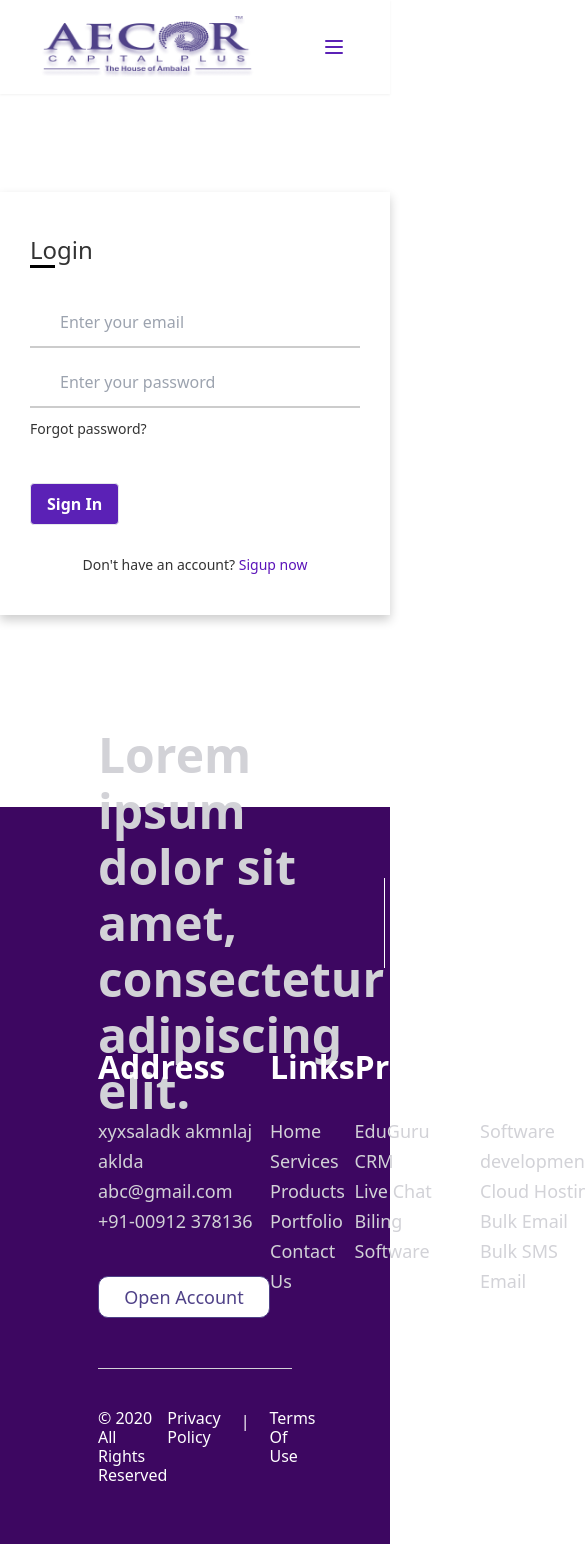
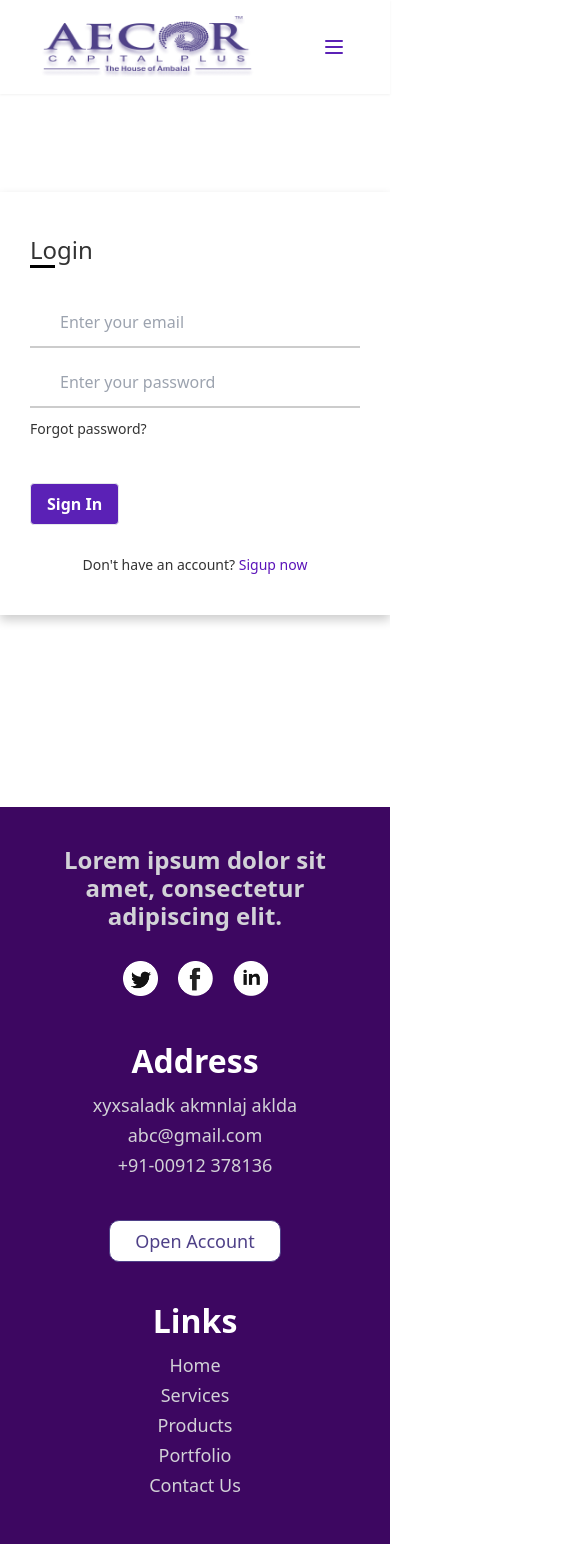
Before and after one commit to ashishmishra-bit/aecor, a Next.js app: page /signup in a window 390 px wide. Shown: the top 1544 px of the page, 585 px wide, since content can reach past the window. Built offline with nearby package versions, Linux system fonts and the light colour scheme.

Commit message:
mobile view fix

```diff
--- a/components/Footer/Footer.js
+++ b/components/Footer/Footer.js
@@ -6,14 +6,14 @@ const Footer = () => {
     <div className={foot.footer}>
         <div className={foot.sectionOne}>
             <div className={foot.title}>Lorem ipsum dolor sit amet, consectetur adipiscing elit.</div>
-            <div className="flex items-center justify-center ml-10">
-                <div className="ml-6">
+            <div className="flex items-center justify-center mt-7 lg:ml-10">
+                <div className="lg:ml-6">
                     <Image src="/img/Twitter.png" width="35px" height="35px" />
                 </div>
-                <div className="ml-6">
+                <div className="ml-5 lg:ml-6">
                     <Image src="/img/Facebook.png" width="35px" height="35px" />
                 </div>
-                <div className="ml-6">
+                <div className="ml-5 lg:ml-6">
                     <Image src="/img/Linkedin.png" width="35px" height="35px" />
                 </div>
             </div>
--- a/components/Footer/Footer.module.css
+++ b/components/Footer/Footer.module.css
@@ -1,5 +1,6 @@
 .footer{
     padding: 71px 98px 40px 98px;
+    /* width: 100%; */
     background-color: #3d0761;
 }
 .sectionOne{
@@ -47,6 +48,28 @@
     color:#D2D2D7;
     text-align: left;
 }
+.button{
+    width: 172px;
+    margin-top: 40px;
+    border-radius: 10px;
+    background-color: #FFF;
+    color: #4F4188;
+    font-size: 18px;
+    font-weight: 500;
+    line-height: 26px;
+    text-align: center;
+    padding: 7px 0px;
+    transition: 0.4s all ease;
+    border: 1px solid #4F4188;
+    cursor: pointer;
+}
+.button:hover{
+    background-color: #4F4188;
+    border: 1px solid #FFF;
+    color: #FFF;
+    box-sizing: border-box;
+}
+/* Section Three */
 .sectionThree{
     padding-top: 40px;
     display: flex;
@@ -69,24 +92,57 @@
 .term{
     margin-left: 20px;
 }
-.button{
-    width: 172px;
-    margin-top: 40px;
-    border-radius: 10px;
-    background-color: #FFF;
-    color: #4F4188;
-    font-size: 18px;
-    font-weight: 500;
-    line-height: 26px;
-    text-align: center;
-    padding: 7px 0px;
-    transition: 0.4s all ease;
-    border: 1px solid #4F4188;
-    cursor: pointer;
+@media (max-width: 600px) {
+    .footer{
+        width: 100vw;
+
+    padding: 36px 50px;
+    }
+    .sectionOne{
+        display: flex;
+        flex-direction: column;
+    }
+    .title{
+        height: 90px;
+        width: 100%;
+        font-style: normal;
+        font-weight: 600;
+        font-size: 24px;
+        line-height: 28px;
+        text-align: center;
+        border-right: none;
+    }
+    /* Section Two */
+    .sectionTwo{
+        display: flex;
+        margin-top: 0px;
+        flex-direction: column;
+        justify-content: space-around;
+        justify-content: center;
+        align-items: center;
+    }
+    .address{
+        display: flex;
+        flex-direction: column;
+        justify-content: center;
+        align-items: center;
+    }
+    .subTitle{
+        justify-content: center;
+        margin-top: 40px;
+        margin-bottom: 10px;
+    }
+    .Text{
+        text-align: center;
+    }
+    /* Section Three */
+    .sectionThree{
+        display: flex;
+        flex-direction: column;
+        justify-content: center;
+        align-items: center;
+    }
+    .copyright{
+        margin-bottom: 20px;
+    }
 }
-.button:hover{
-    background-color: #4F4188;
-    border: 1px solid #FFF;
-    color: #FFF;
-    box-sizing: border-box;
-}
--- a/components/Header/Header.js
+++ b/components/Header/Header.js
@@ -4,8 +4,8 @@ import Image from "next/image";
 const Header = () => {
   return (
     <div className={head.header}>
-      <div  className={head.headerPattern}>
-      <Image className = "animate-pulse" src="/img/HeaderPattern.png" width="231px" height="229px" />
+      <div className="absolute ml-10">
+        <Image className = "animate-pulse" src = "/img/art.png" height={229} width={231}/>
       </div>
       <div className={head.headerText}>
         <Image  src="/img/HeaderText.png" width="435px" height="225px" />
--- a/components/WhyWe/Whywe.js
+++ b/components/WhyWe/Whywe.js
@@ -7,9 +7,6 @@ const Whywe = () => {
   return (
     <div className={style.whywe}>
       <div className={style.whyweTextSection}>
-        <div  className={style.whywePattern}>
-          <Image src="/img/HeaderPattern.png" width="231px" height="229px" />
-        </div>
         <div className={style.whyweTitle}>
             Why We Are Better Than Other.
         </div>
```
Also changed, not shown: components/Header/Header.module.css (+6 -13 lines), components/WhyWe/Whywe.module.css (+7 -19 lines), public/img/HeaderPattern.png (deleted), 1 other file (tests, documents, lock files or other folders).
